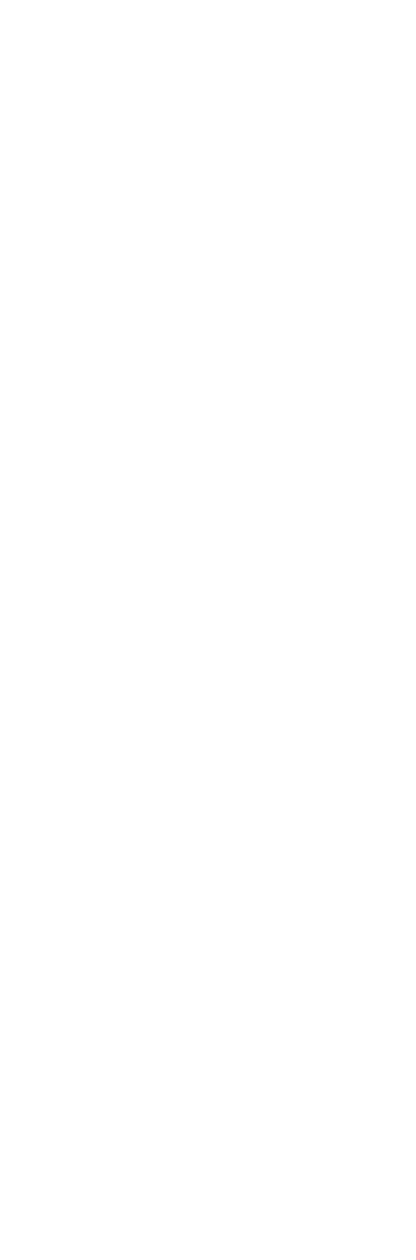
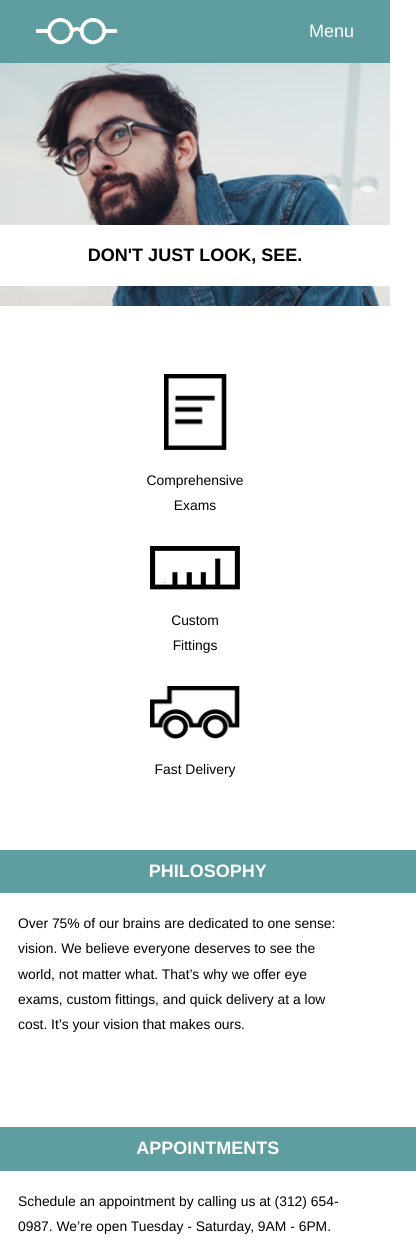
Before and after one commit to GrigorisParaskevakos/TortoiseshellOptics, a plain HTML site: page index.html in a window 390 px wide. Shown: the top 1260 px of the page, 416 px wide, since content can reach past the window. Before the commit the page ends 844 px from the top, so only its background shows below. Drawn offline with Linux system fonts and the light colour scheme.

Commit message:
responsive design

```diff
--- a/index.html
+++ b/index.html
@@ -1,20 +1,90 @@
 <!DOCTYPE html>
-
 <html>
 
 <head>
     <title>Tortoiseshell Optics</title>
-    <link rel="stylesheet" type="text/css" href="resources/css/reset.css">
-    <link rel="stylesheet" type="text/css" href="resources/css/style.css">
-
+    <link href="resources/css/reset.css" type="text/css" rel="stylesheet" />
+    <link href="resources/css/style.css" type="text/css" rel="stylesheet" />
     <!--favicon-->
     <link href="resources/images/favicon.ico" rel="shortcut icon" type="image/x-icon" />
 </head>
 
 <body>
 
+    <!-- Header -->
+
+    <header>
+        <nav class="container">
+            <div>
+                <img src="resources/images/logo-white.png" />
+                <span>Tortoiseshell Optics</span>
+            </div>
+            <div class="menu">
+                <ul>
+                    <li>Services</li>
+                    <li>Products</li>
+                    <li>Contact</li>
+                </ul>
+                <ul class="mobile-menu">
+                    <li>Menu</li>
+                </ul>
+            </div>
+        </nav>
+        <div class="flex container">
+            <div class="main-banner">
+                <h1>DON'T JUST LOOK, SEE.</h1>
+            </div>
+        </div>
+    </header>
+
+    <!-- Support Section -->
+
+    <section class="supporting">
+
+        <!-- Service Section -->
+
+        <div class="service">
+            <img src="resources/images/paper-icon.png" class="paper-icon" />
+            <div>Comprehensive Exams</div>
+        </div>
+        <div class="service">
+            <img src="resources/images/ruler-icon.png" />
+            <div>Custom Fittings</div>
+        </div>
+        <div class="service">
+            <img src="resources/images/truck-icon.png" />
+            <div>Fast Delivery</div>
+        </div>
+    </section>
+
+    <!-- Info Section -->
+
+    <section class="supporting container">
+        <div class="info">
+            <div class="title">
+                PHILOSOPHY
+            </div>
+            <p>
+                Over 75% of our brains are dedicated to one sense: vision. We believe everyone deserves to see the world, not matter what. That’s why we offer eye exams, custom fittings, and quick delivery at a low cost. It’s your vision that makes ours.
+            </p>
+        </div>
+        <div class="info">
+            <div class="title">
+                APPOINTMENTS
+            </div>
+            <p>
+                Schedule an appointment by calling us at (312) 654-0987. We’re open Tuesday - Saturday, 9AM - 6PM.
+            </p>
+        </div>
+    </section>
+
+    <!-- Footer -->
+
+    <footer class="container">
+        <img src="resources/images/logo-black.png" />
+        <div>Copyright &copy Tortoiseshell Optics</div>
+    </footer>
+
 </body>
 
-
-
 </html>
--- a/resources/css/style.css
+++ b/resources/css/style.css
@@ -0,0 +1,246 @@
+/* Universal Styles */
+
+html {
+    font-family: Helvetica;
+    font-size: 18px;
+    background-color: white;
+}
+
+body {
+    line-height: 1.4rem;
+}
+
+.container {
+    max-width: 960px;
+    margin: 0 auto;
+}
+
+.flex {
+    display: flex;
+}
+
+
+/* Header */
+
+header {
+    background: url('../images/glasses-bg.png');
+    background-repeat: no-repeat;
+    background-position: center;
+    background-size: cover;
+    padding-top: 1rem;
+    height: 30rem;
+}
+
+h1 {
+    font-size: 2rem;
+    font-weight: bold;
+    margin: 0.5em;
+}
+
+nav {
+    display: flex;
+    background-color: cadetblue;
+    color: white;
+    padding: 1rem 0;
+    justify-content: space-between;
+    margin: 0 auto;
+}
+
+nav div {
+    display: flex;
+    align-items: center;
+}
+
+nav img {
+    height: 1.5rem;
+    margin-left: 2rem;
+    margin-right: 1rem;
+}
+
+ul {
+    margin-right: 1rem;
+}
+
+ul li {
+    display: inline;
+    padding: 0 1rem;
+}
+
+.mobile-menu {
+    display: none;
+}
+
+header .flex {
+    justify-content: flex-end;
+}
+
+.main-banner {
+    background-color: white;
+    padding: 0.75rem 5rem;
+    display: inline-block;
+    margin-top: 10rem;
+    margin-right: -2rem;
+    line-height: 2.4rem;
+}
+
+
+/* Support Sections */
+
+.supporting {
+    display: flex;
+    justify-content: center;
+}
+
+
+/* Service Section */
+
+.service {
+    display: flex;
+    flex-direction: column;
+    justify-content: space-between;
+    align-items: center;
+    text-align: center;
+    margin: 3rem;
+    width: 5rem;
+    height: 8rem;
+}
+
+.service img {
+    width: 5rem;
+    margin-bottom: 1rem;
+}
+
+.service img.paper-icon {
+    width: 3.5rem;
+}
+
+
+/* Info Section */
+
+.info {
+    width: 35%;
+    margin-right: 5%;
+    margin-bottom: 4rem;
+}
+
+.info p {
+    padding: 1rem 0;
+}
+
+.title {
+    background-color: cadetblue;
+    padding: 0.5rem 1.25rem;
+    font-weight: bold;
+    color: white;
+    max-width: 10rem;
+}
+
+
+/* Footer */
+
+footer {
+    background-color: azure;
+    padding: 4rem 2rem;
+    display: flex;
+    align-items: center;
+}
+
+footer img {
+    height: 1.5rem;
+    margin-left: 2rem;
+    margin-right: 1rem;
+}
+
+
+/***************
+****************
+*@media queries*
+****************
+****************/
+
+@media only screen and (max-width: 1024px) {
+    header {
+        padding-top: 0;
+        height: 22rem;
+    }
+    nav.container {
+        max-width: 100%;
+    }
+    .main-banner {
+        padding: 0.75rem 4rem;
+        margin-top: 5rem;
+        margin-right: 2rem;
+    }
+    .main-banner h1 {
+        font-size: 1.33rem;
+    }
+}
+
+@media only screen and (max-width: 768px) {
+    .menu ul {
+        display: none;
+    }
+    .menu ul.mobile-menu {
+        display: block;
+    }
+}
+
+@media only screen and (max-width: 506px) {
+    header div span {
+        display: none;
+    }
+    header {
+        background-position: 20%;
+        height: 17rem;
+    }
+    .main-banner {
+        padding: 0 1rem;
+        margin: 9rem auto 0 auto;
+        width: 100%;
+        text-align: center;
+    }
+    .main-banner h1 {
+        font-size: 1rem;
+    }
+}
+
+@media only screen and (max-width: 506px) {
+    .supporting {
+        flex-direction: column;
+        align-items: center;
+        justify-content: flex-start;
+        margin-top: 3rem;
+    }
+}
+
+@media only screen and (max-width: 506px) {
+    .service {
+        height: auto;
+        margin: .77rem;
+        font-size: .77rem;
+    }
+}
+
+@media only screen and (max-width: 506px) {
+    .info {
+        width: auto;
+    }
+    .info .title {
+        width: 100%;
+        max-width: 100%;
+        text-align: center;
+    }
+    .info p {
+        padding: 1rem;
+        font-size: .77rem;
+    }
+}
+
+@media only screen and (max-width: 506px) {
+    footer {
+        justify-content: center;
+    }
+    footer div {
+        display: none;
+    }
+}
```
Also changed, not shown: 1 other file.
